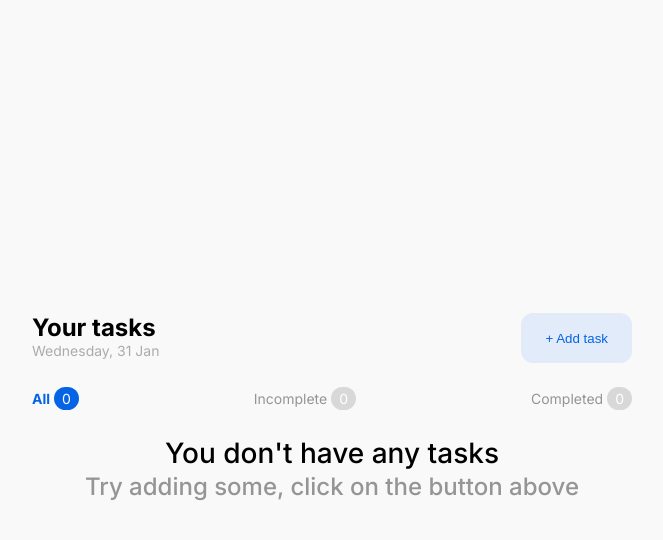
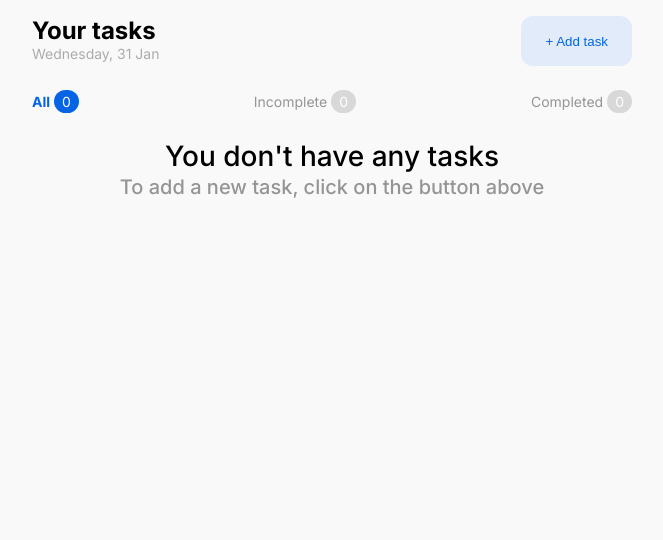
Before and after one commit to GiovaneForlenza/todo-list-react-2025, a Next.js app: page / in a window 1280 px wide. Shown: the top 540 px of the page, without its empty margins (308-971 px from the left). Built offline with nearby package versions, Linux system fonts and the light colour scheme.

Commit message:
Reset modal fields after task submission; update task list prompt for clarity; adjust layout styles

```diff
--- a/src/components/Modal/Modal.tsx
+++ b/src/components/Modal/Modal.tsx
@@ -15,6 +15,11 @@ function Modal() {
   const [taskTitle, setTaskTitle] = useState("");
   const [taskDescription, setTaskDescription] = useState("");
 
+  function resetModalText() {
+    setTaskTitle("");
+    setTaskDescription("");
+  }
+
   function handleSubmit(e: React.FormEvent<HTMLFormElement>): void {
     e.preventDefault();
     addTaskToLocalStorage({
@@ -27,6 +32,7 @@ function Modal() {
     });
     updateTaskList && updateTaskList();
     getLastUsedId();
+    resetModalText();
     closeModal();
   }
   return (
@@ -51,7 +57,10 @@ function Modal() {
                 <div className="form-line">
                   <div className="title">
                     Task Title*
-                    <span className="modal-form-span required"> (required)</span>
+                    <span className="modal-form-span required">
+                      {" "}
+                      (required)
+                    </span>
                   </div>
                   <div className="input">
                     <input
--- a/src/components/Tasks/TaskList.tsx
+++ b/src/components/Tasks/TaskList.tsx
@@ -17,7 +17,7 @@ function index() {
       ) : (
         <div className="no-tasks-wrapper">
           <h1>You don't have any tasks</h1>
-          <h2>Try adding some, click on the button above</h2>
+          <h2>To add a new task, click on the button above</h2>
         </div>
       )}
     </div>
--- a/src/styles/header.scss
+++ b/src/styles/header.scss
@@ -4,7 +4,7 @@
   // border: 1px solid #000;
   width: 100%;
   display: flex;
-  flex-grow: 1;
+  // flex-grow: 1;
   justify-content: space-between;
   .text {
     // border: 1px solid #000;
--- a/src/styles/main.scss
+++ b/src/styles/main.scss
@@ -5,17 +5,20 @@ body {
   background-color: #f9f9f9;
   font-family: "Inter", serif;
   display: flex;
-  align-items: center;
+  align-items: flex-start;
   justify-content: center;
   min-height: 100vh;
+  padding: 8px;
+  box-sizing: border-box;
 }
 
 .todo-wrapper {
   flex-grow: 1;
   max-width: $max-width;
+  // height: 600px;
   display: flex;
   align-items: center;
-  justify-content: center;
+  justify-content: flex-start;
   flex-direction: column;
   gap: 24px;
   border-radius: 16px;
@@ -31,8 +34,8 @@ body {
     }
     h2 {
       text-align: center;
-      font-size: 24px;
-      color: $dark-gray
+      font-size: 20px;
+      color: $dark-gray;
     }
   }
 }
```
